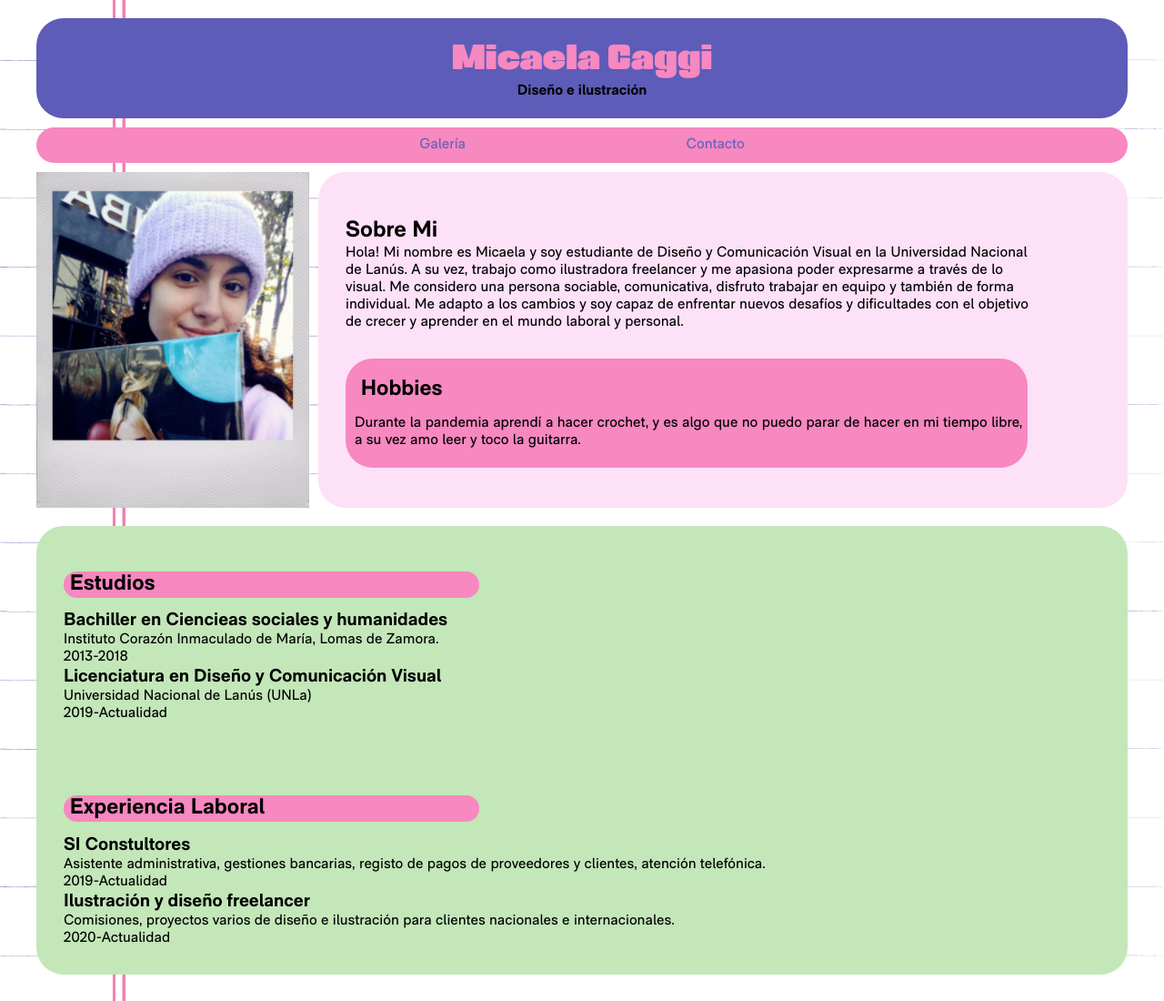
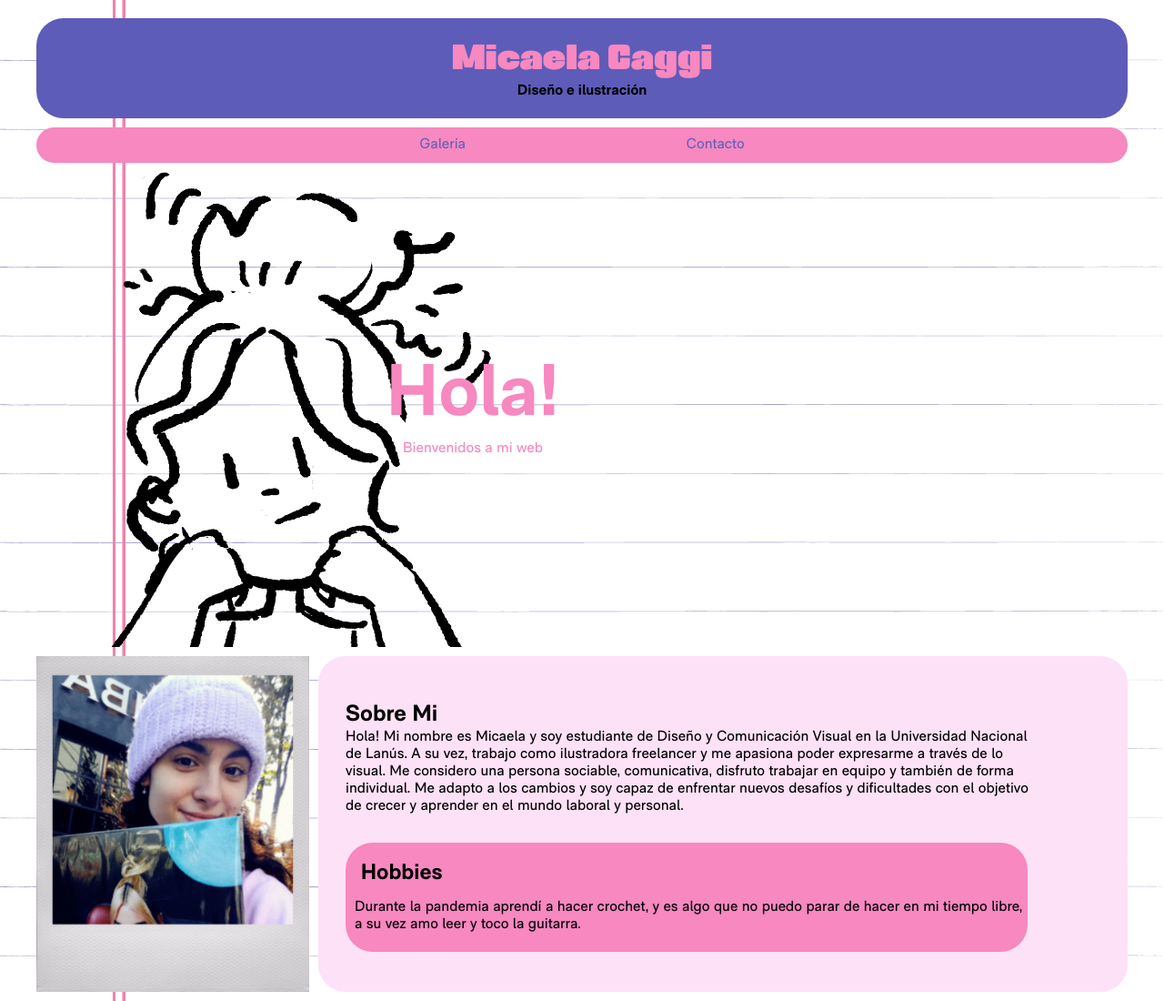
Before and after one commit to micacaggi22/TPFinal-CaggiMicaela, a plain HTML site: page index.html in a window 1280 px wide. Shown: the top 1100 px of the page at 91% size. Drawn offline with Linux system fonts and the light colour scheme.

Commit message:
correcciones generales, animacion

```diff
--- a/estilos.css
+++ b/estilos.css
@@ -250,6 +250,66 @@ footer{
 	background-color: transparent;
 	padding: 0px 0px 0px 0px;
 }
+.hola-animacion{
+	padding: 80px 0px 0px 0px;
+	color: #f788c0;
+}
+.hola-animacion #Hola{
+	font-size: 80px;
+}
+
+/*-------animacion---------*/
+.hola-animacion {
+	display: flex;
+	flex-direction: column;
+	align-items: center;
+	justify-content: center;
+	padding: 0px 0px 0px 0px;
+	width: 80%;
+	height: 532px;
+	background-image: url("img/index/animacion_1.png");
+	background-size: 100%;
+	animation: hola-animacion 2s infinite ease-in-out;
+	animation-delay: 0s;
+	animation-fill-mode: none;
+	animation-play-state: running;
+	background-repeat: no-repeat;
+}
+@keyframes hola-animacion{
+	0%{
+		background-image: url("img/index/animacion_1.png");
+	}
+	50%{
+		background-image: url("img/index/animacion_2 .png");
+	}
+	100%{
+		background-image: url("img/index/animacion_3.png");
+	}
+}
+/*-------footer---------*//*-------animacion de los stickers---------*/
+.imagen-disfruta {
+	width: 42%;
+	height: 532px;
+	background-image: url("img/index/cierre-animacion-home.png");
+	background-size: 100%;
+	animation: cierre-animacion-home alternate 2s infinite ease-in-out;
+	animation-delay: 0s;
+	animation-fill-mode: none;
+	animation-play-state: running;
+	background-repeat: no-repeat;
+}
+@keyframes cierre-animacion-home{
+	0%{
+		background-image: url("img/index/cierre-animacion-home.png");
+	}
+	50%{
+		background-image: url("img/index/cierre-animacion-2.png");
+	}
+	100%{
+		background-image: url("img/index/cierre-animacion-home.png");
+	}
+}
+/*-------footer---------*/
 
 
 @font-face{
--- a/index.html
+++ b/index.html
@@ -23,6 +23,10 @@
 	</header>
 
 	<main>
+		<div class="hola-animacion">
+			<h2 id="Hola">Hola!</h2>
+			<p>Bienvenidos a mi web</p>
+		</div>
 		<div class="presentacion">
 			<aside>
 				<img src="Img/index/polaroidcv.png" width="300" height="369" alt="Foto personal"/>
```
Also changed, not shown: img/index/animacion_1.png (added), img/index/animacion_2 .png (added), img/index/animacion_3.png (added), img/index/animacion_4.png (added), img/index/animacion_5.png (added), img/index/animacion_6.png (added).
